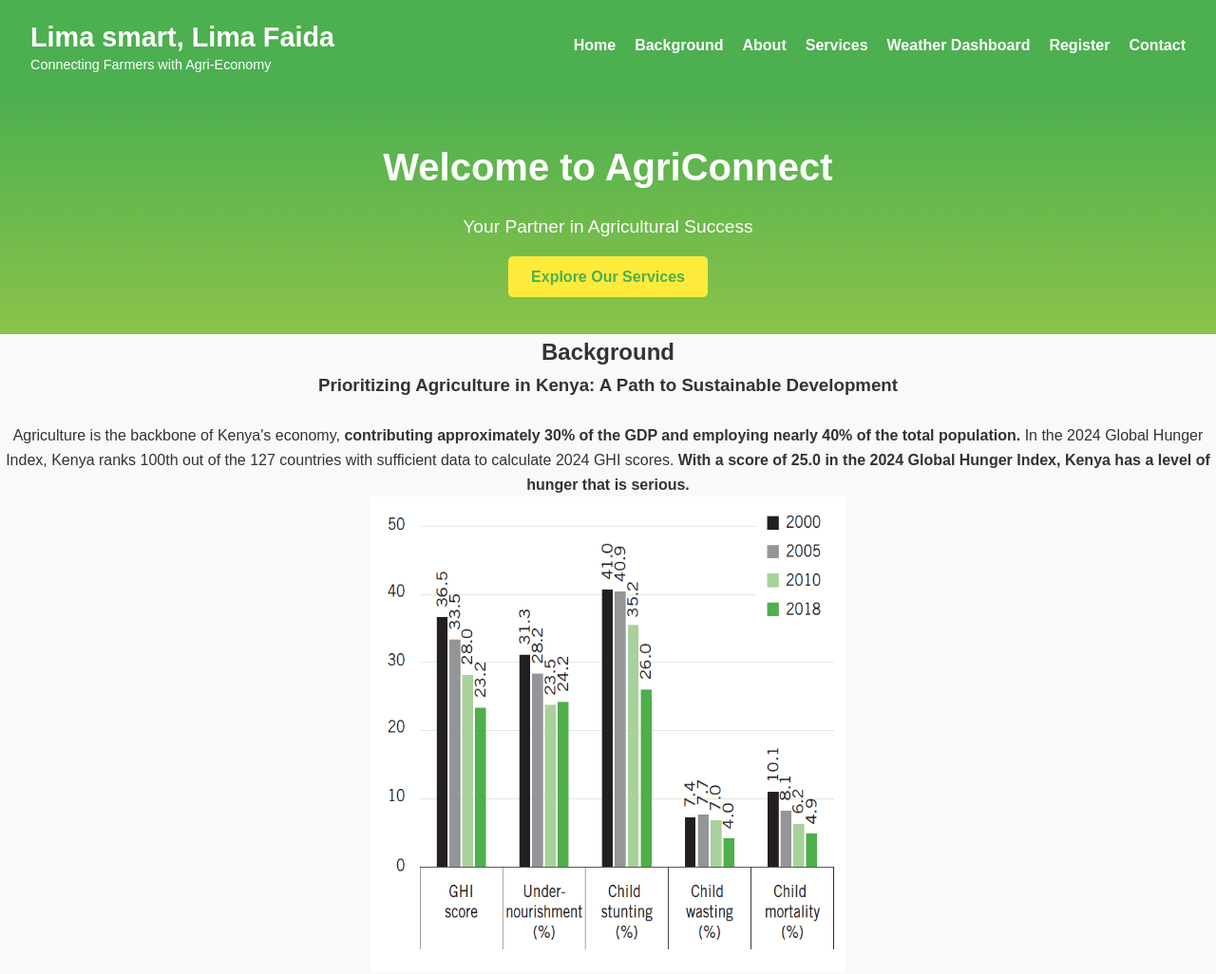
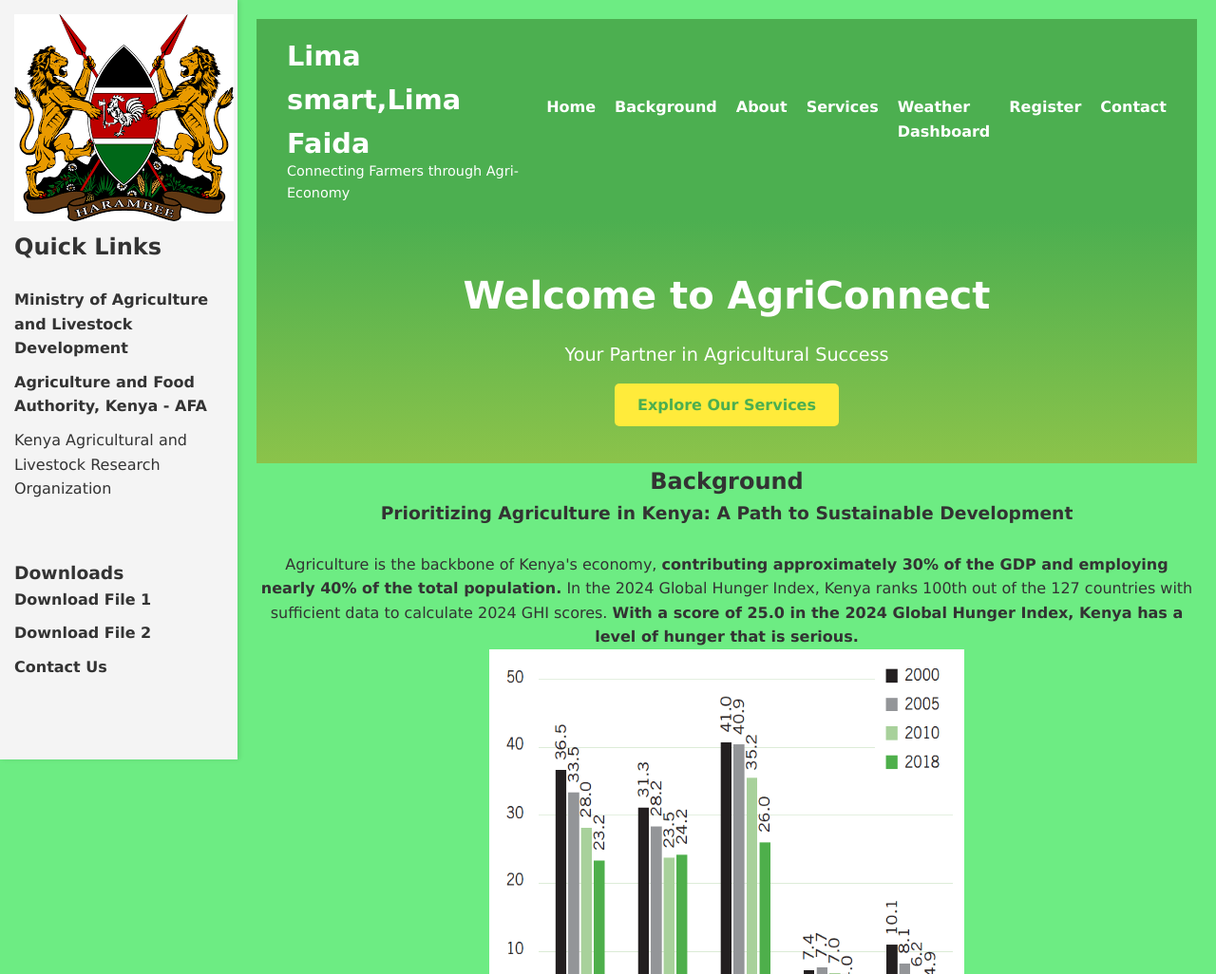
Before and after one commit to PeterThini/Final-Project-, a website: page public/landing-page.html in a window 1280 px wide. Shown: the top 1026 px of the page at 95% size. Drawn offline with Linux system fonts and the light colour scheme; no server answers.

Commit message:
Updated code with recent changes

```diff
--- a/public/landing-page.html
+++ b/public/landing-page.html
@@ -9,13 +9,33 @@
 
 </head>
 <body>
+            <div class="container">
+            <aside class="sidebar">
+                <img src="download.png" alt="CoK">
+                <h2><strong>Quick Links</strong></h2>
+                <ul>
+                    <li><a href="https://kilimo.go.ke/" target="_blank">Ministry of Agriculture and Livestock Development</a></li>
+                    <li><a href="https://www.afa.go.ke/" target="_blank">Agriculture and Food Authority, Kenya - AFA</a></li>
+                    <li><a href="https://www.kalro.org/" target="_blank"></a>Kenya Agricultural and Livestock Research Organization</li>
+                </ul>
+                <br><br>
+                    <h3><strong>Downloads</strong></h3>
+                    <ul>
+                    <li><a href="downloads/file.pdf" download>Download File 1</a></li>
+                    <li><a href="downloads/file2.pdf" download>Download File 2</a></li>
+                    <li><a href="contact.html">Contact Us</a></li>
+                </ul>
+
+            </aside>
+            <main class="content">
+
 
     <!-- Navigation Section -->
     <header>
         <nav>
             <div class="logo">
-                <h1>Lima smart, Lima Faida</h1>
-                <p>Connecting Farmers with Agri-Economy</p>
+                <h1>Lima smart,Lima Faida</h1>
+                <p>Connecting Farmers through Agri-Economy</p>
             </div>
             <ul>
                 <li><a href="#home">Home</a></li>
--- a/public/styles.css
+++ b/public/styles.css
@@ -3,7 +3,7 @@
     margin: 0;
     padding: 0;
     box-sizing: border-box;
-    font-family: 'Arial', sans-serif;
+    font-family: Verdana, Geneva, Tahoma, sans-serif
 }
 
 /* Body and Overall Styling */
@@ -11,10 +11,67 @@
     font-size: 16px;
     line-height: 1.6;
     color: #333;
-    background-color: #f9f9f9;
+    background-color: #6dec83;
     padding: 0;
     margin: 0;
 }
+
+/* styles.css */
+
+body {
+    font-family: Verdana, Geneva, Tahoma, sans-serif;
+    margin: 0;
+    padding: 0;
+    display: flex;
+    height: 100vh;
+}
+
+.container {
+    display: flex;
+    width: 100%;
+}
+
+.sidebar {
+    width: 250px;
+    background-color: #f4f4f4;
+    padding: 15px;
+    box-shadow: 2px 0 5px rgba(0, 0, 0, 0.1);
+    position: fixed;
+    height: 100%;
+    overflow-y: auto;
+}
+
+.sidebar h2 {
+    font-size: 1.5em;
+    margin-bottom: 1em;
+}
+
+.sidebar ul {
+    list-style: none;
+    padding: 0;
+}
+
+.sidebar ul li {
+    margin-bottom: 10px;
+}
+
+.sidebar ul li a {
+    text-decoration: none;
+    color: #333;
+    font-weight: bold;
+    transition: color 0.3s;
+}
+
+.sidebar ul li a:hover {
+    color: #007bff;
+}
+
+.content {
+    margin-left: 250px;
+    padding: 20px;
+    flex: 1;
+}
+
 
 /* Header and Navigation */
 header {
--- a/styles.css
+++ b/styles.css
@@ -126,7 +126,7 @@
     color: #2c662d; /* Dark green text for alignment with the agriculture theme */
     padding: 20px; /* Add some space around the text */
     border-left: 5px solid #2c662d; /* A decorative green border on the left */
-    font-family: 'Arial', sans-serif; /* Clean, readable font */
+    font-family: Georgia, 'Times New Roman', Times, serif; /* Clean, readable font */
     line-height: 1.8; /* Improved readability with spaced lines */
     text-align: left;
 }
```
Also changed, not shown: public/download.png (added).
